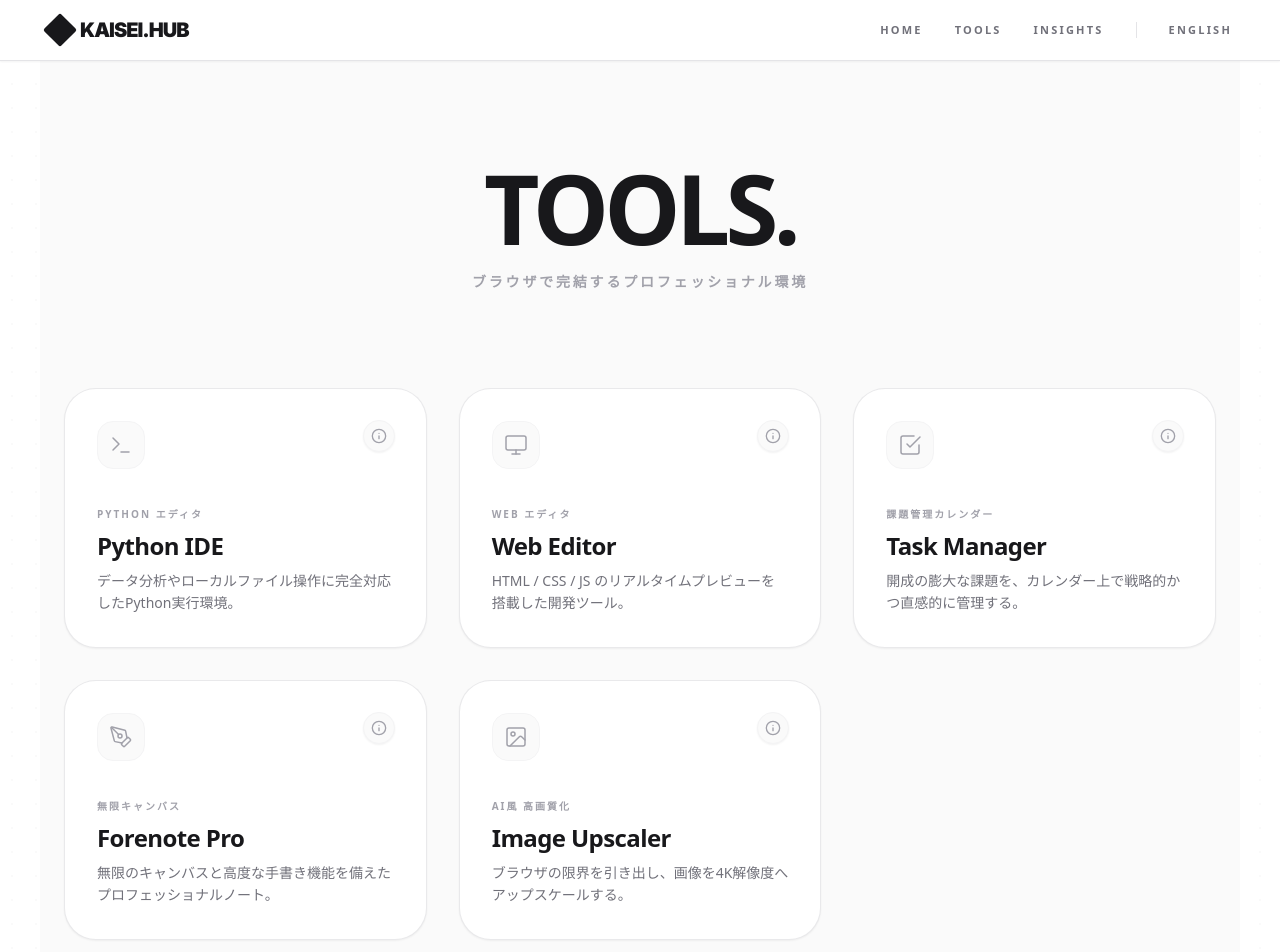
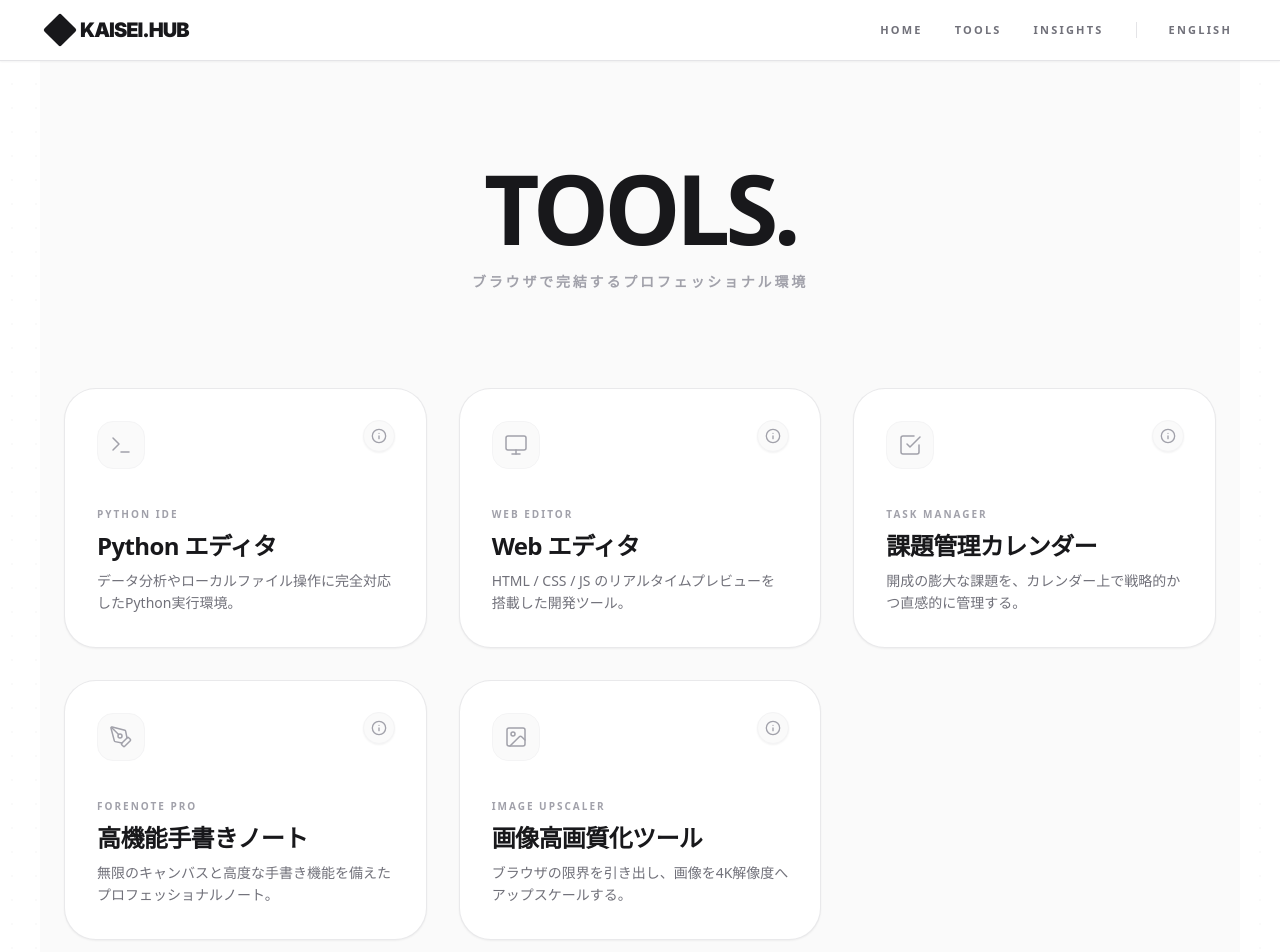
Before and after one commit to kaisei-2026/kaisei-12.-fromgoogle, a Next.js app: page /kaisei-google/tools in a window 1280 px wide. Shown: the top 952 px of the page. Built offline with nearby package versions, Linux system fonts and the light colour scheme.

Commit message:
Update page.tsx

```diff
--- a/app/tools/page.tsx
+++ b/app/tools/page.tsx
@@ -4,13 +4,13 @@ import Link from "next/link";
 import { PenTool, Terminal, Monitor, CheckSquare, Info, X, Image as ImageIcon, ArrowUpRight } from "lucide-react";
 import { useEffect, useState } from "react";
 
-// 洗練されたデータ定義に変更
+// 🌟 title（大きな文字）と subtitle（上の小さな文字）を入れ替えて最適化しました
 const toolsData = {
   jp: [
     {
       id: "python-editor",
-      title: "Python IDE",
-      subtitle: "Python エディタ",
+      title: "Python エディタ",
+      subtitle: "PYTHON IDE",
       desc: "データ分析やローカルファイル操作に完全対応したPython実行環境。",
       icon: <Terminal size={24} strokeWidth={1.5} />,
       glow: "from-emerald-400/20 to-transparent",
@@ -20,8 +20,8 @@ const toolsData = {
     },
     {
       id: "code-editor",
-      title: "Web Editor",
-      subtitle: "WEB エディタ",
+      title: "Web エディタ",
+      subtitle: "WEB EDITOR",
       desc: "HTML / CSS / JS のリアルタイムプレビューを搭載した開発ツール。",
       icon: <Monitor size={24} strokeWidth={1.5} />,
       glow: "from-blue-400/20 to-transparent",
@@ -31,8 +31,8 @@ const toolsData = {
     },
     {
       id: "task-manager",
-      title: "Task Manager",
-      subtitle: "課題管理カレンダー",
+      title: "課題管理カレンダー",
+      subtitle: "TASK MANAGER",
       desc: "開成の膨大な課題を、カレンダー上で戦略的かつ直感的に管理する。",
       icon: <CheckSquare size={24} strokeWidth={1.5} />,
       glow: "from-indigo-400/20 to-transparent",
@@ -42,8 +42,8 @@ const toolsData = {
     },
     {
       id: "forenote",
-      title: "Forenote Pro",
-      subtitle: "無限キャンバス",
+      title: "高機能手書きノート",
+      subtitle: "FORENOTE PRO",
       desc: "無限のキャンバスと高度な手書き機能を備えたプロフェッショナルノート。",
       icon: <PenTool size={24} strokeWidth={1.5} />,
       glow: "from-zinc-400/20 to-transparent",
@@ -53,8 +53,8 @@ const toolsData = {
     },
     {
       id: "image-upscaler",
-      title: "Image Upscaler",
-      subtitle: "AI風 高画質化",
+      title: "画像高画質化ツール",
+      subtitle: "IMAGE UPSCALER",
       desc: "ブラウザの限界を引き出し、画像を4K解像度へアップスケールする。",
       icon: <ImageIcon size={24} strokeWidth={1.5} />,
       glow: "from-teal-400/20 to-transparent",
@@ -155,7 +155,7 @@ export default function ToolsPage() {
             <Link href={tool.link} className="block outline-none h-full">
               <div className="relative h-[260px] bg-white border border-zinc-200/80 rounded-[2rem] p-8 flex flex-col justify-between overflow-hidden shadow-sm hover:shadow-[0_20px_40px_rgba(0,0,0,0.06)] hover:border-zinc-300 transition-all duration-500 z-10">
 
-                {/* 🌟 背景の淡い発光（Cursor風） */}
+                {/* 背景の淡い発光 */}
                 <div className={`absolute -top-20 -right-20 w-64 h-64 bg-gradient-to-br ${tool.glow} blur-3xl opacity-0 group-hover:opacity-100 transition-opacity duration-700 pointer-events-none`} />
 
                 {/* 上部: アイコン & インフォボタン */}
@@ -179,7 +179,7 @@ export default function ToolsPage() {
               </div>
             </Link>
 
-            {/* 🌟 使い方ボタン (リンクとは独立してクリック可能) */}
+            {/* 使い方ボタン */}
             <button
               onClick={(e) => { e.preventDefault(); e.stopPropagation(); setSelectedGuide(tool.guide); }}
               className="absolute top-8 right-8 w-8 h-8 rounded-full bg-zinc-50 border border-zinc-100 flex items-center justify-center text-zinc-400 hover:text-zinc-900 hover:bg-zinc-200 transition-all z-20 shadow-sm"
```
